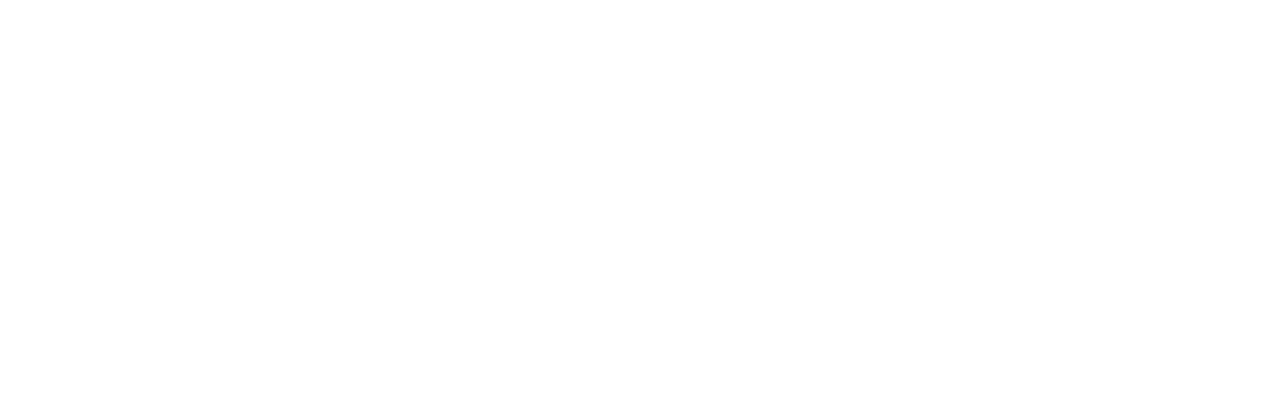
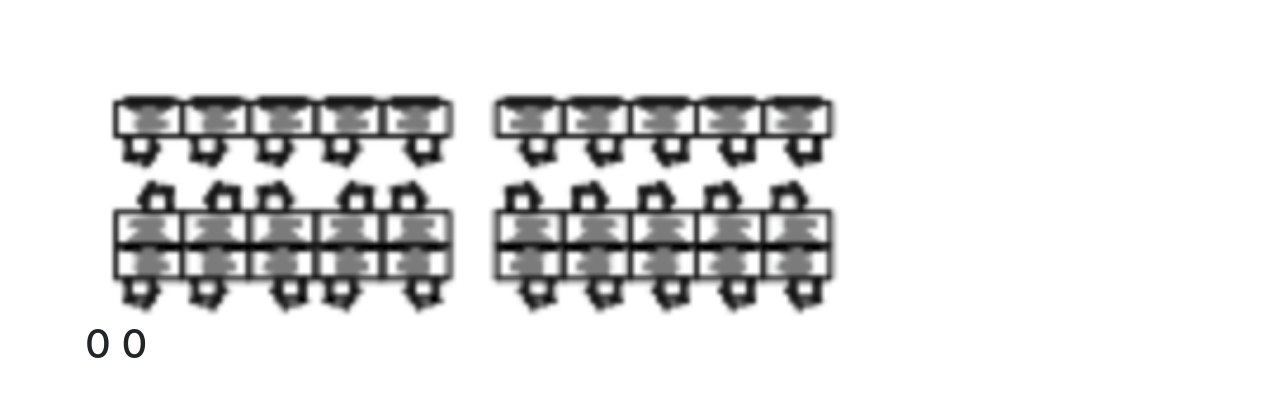
Before and after one commit to seacker/Client-Web, a React (Create React App) app in the folder seacker/: page /booked in a window 1280 px wide. Shown: the part 390-786 px from the top of the page. Built offline with nearby package versions, Linux system fonts and the light colour scheme.

Commit message:
get coordinate done

```diff
--- a/seacker/src/App.js
+++ b/seacker/src/App.js
@@ -1,6 +1,7 @@
 import React, {useState, useEffect} from 'react';
 import {Provider} from 'react-redux'
 import {BrowserRouter as Router, Route, Link} from 'react-router-dom'
+import Gambar from './components/testing'
 import './App.css';
 import 'bootstrap/dist/css/bootstrap.min.css';
 import LandingPage from './containers/landingPage'
@@ -44,6 +45,7 @@
           Learn React
         </a>
       </header> */}
+     <Gambar></Gambar>
     </div>
   );
 }
--- /dev/null
+++ b/seacker/src/components/testing.js
@@ -0,0 +1,23 @@
+import React, {Component} from 'react'
+
+class Application extends Component {
+    constructor(props) {
+      super(props);
+      this.state = { x: 0, y: 0 };
+    }
+    _onMouseMove(e) {
+      this.setState({ x: e.nativeEvent.offsetX, y: e.nativeEvent.offsetY });
+    }
+    render() {
+      const { x, y } = this.state;
+      return <div className="container">
+        <div style={{marginTop:'100px'}}>
+          <img onMouseMove={this._onMouseMove.bind(this)} width="70%" height="100%"
+                src={require("../assets/tengahBawahretake.png")} />
+
+        </div>
+        <h1>{ x } { y }</h1><br/>
+      </div>;
+    }
+  }
+export default Application
--- a/seacker/src/containers/dashboard.js
+++ b/seacker/src/containers/dashboard.js
@@ -10,6 +10,7 @@
         <div>
             <h3>ini dashboard page</h3>
             <p>{JSON.stringify(props)}</p>
+
         </div>
     )
 }
```
Also changed, not shown: seacker/src/assets/tengahBawahretake.png (added).
